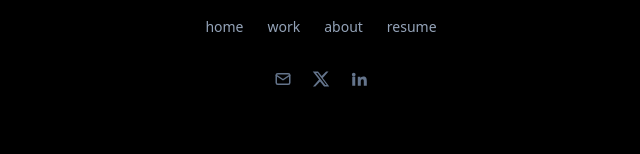
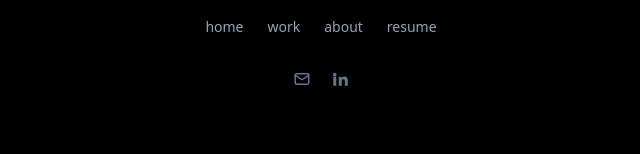
Before and after one commit to Vikas6543/portfolio-sis, a Next.js app: page / in a window 1280 px wide. Shown: the part 3191-3345 px from the top of the page, without its empty margins (319-959 px from the left). Built offline with nearby package versions, Linux system fonts and the light colour scheme.

Commit message:
fix: update email links in Footer, Navbar, and Resume components

```diff
--- a/components/Footer.js
+++ b/components/Footer.js
@@ -38,7 +38,7 @@ export default function Footer() {
 
       <div className="flex items-center justify-center gap-5 mt-8">
         <a
-          href="#"
+          href="mailto:divyapanchakshire@gmail.com"
           aria-label="Email"
           className="text-slate-500 hover:text-white transition-colors"
         >
@@ -59,18 +59,7 @@ export default function Footer() {
           </svg>
         </a>
         <a
-          href="https://twitter.com"
-          target="_blank"
-          rel="noreferrer"
-          aria-label="Twitter / X"
-          className="text-slate-500 hover:text-white transition-colors"
-        >
-          <svg width="18" height="18" viewBox="0 0 24 24" fill="currentColor">
-            <path d="M18.9 2H22l-7.6 8.7L23 22h-6.9l-5.4-6.6L4.4 22H1.3l8.1-9.3L1 2h7l4.9 6L18.9 2Zm-1.2 18h1.9L7.4 3.9H5.4L17.7 20Z" />
-          </svg>
-        </a>
-        <a
-          href="https://linkedin.com"
+          href="https://www.linkedin.com/in/divya-prakash-99291b286?utm_source=share_via&utm_content=profile&utm_medium=member_android"
           target="_blank"
           rel="noreferrer"
           aria-label="LinkedIn"
--- a/components/Navbar.js
+++ b/components/Navbar.js
@@ -92,7 +92,7 @@ export default function Navbar() {
         </ul>
 
         <a
-          href="mailto:pratham.n@drillbitplagiarism.com"
+          href="mailto:divyapanchakshire@gmail.com"
           className="hidden sm:inline-flex items-center gap-1.5 border border-accent/60 text-accent text-sm font-medium px-4 py-2 rounded-full hover:bg-accent/10 transition-colors"
         >
           Contact
@@ -158,7 +158,7 @@ export default function Navbar() {
           ))}
           <li>
             <a
-              href="mailto:pratham.n@drillbitplagiarism.com"
+              href="mailto:divyapanchakshire@gmail.com"
               className="inline-flex items-center gap-1.5 border border-accent/60 text-accent text-sm font-medium px-4 py-2 rounded-full"
             >
               Contact
--- a/components/sections/Resume.js
+++ b/components/sections/Resume.js
@@ -20,7 +20,7 @@ export default function Resume() {
           Download Resume
         </a>
         <a
-          href="mailto:pratham.n@drillbitplagiarism.com"
+          href="mailto:divyapanchakshire@gmail.com"
           className="border border-slate-700 text-slate-300 px-8 py-3 rounded font-medium hover:bg-slate-800 transition-colors"
         >
           Say Hello
```
